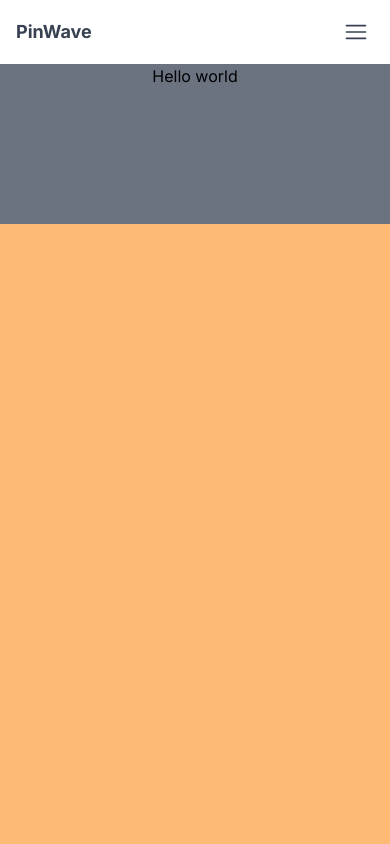
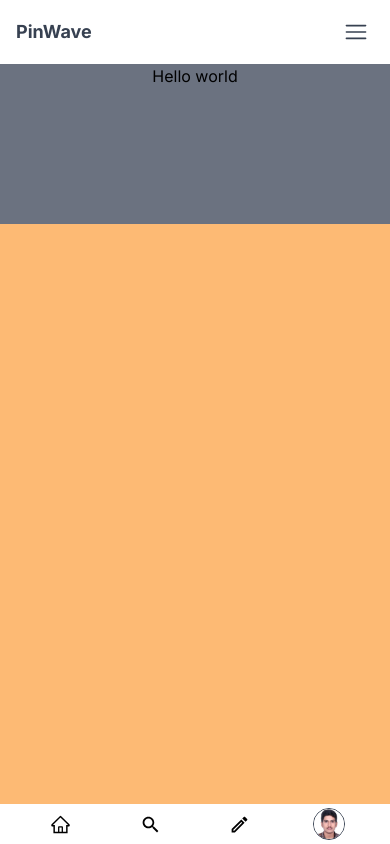
Before and after one commit to anoopraju31/pinwave, a Next.js app: page / in a window 390 px wide. Shown: the top 844 px of the page. Built offline with nearby package versions, Linux system fonts and the light colour scheme.

Commit message:
Bottom Nav : styled

```diff
--- a/src/components/BottomNav.tsx
+++ b/src/components/BottomNav.tsx
@@ -1,7 +1,34 @@
 import React from 'react'
+import { AiOutlineHome } from 'react-icons/ai'
+import { MdOutlineCreate } from 'react-icons/md'
+import { IoMdSearch } from 'react-icons/io'
+import { ProfileButton } from '.'
+import Link from 'next/link'
 
 const BottomNav = () => {
-	return <div>BottomNav</div>
+	return (
+		<div className='flex md:hidden w-full h-10 p-4 bg-white justify-around items-center fixed bottom-0 left-0 '>
+			<Link
+				href='/'
+				className='w-8 h-8 hover:bg-gray-300 rounded-full flex justify-center items-center'>
+				<AiOutlineHome size={21} />
+			</Link>
+
+			<Link
+				href='/search'
+				className='w-8 h-8 hover:bg-gray-300 rounded-full flex justify-center items-center'>
+				<IoMdSearch size={21} />
+			</Link>
+
+			<Link
+				href='/create'
+				className='w-8 h-8 hover:bg-gray-300 rounded-full flex justify-center items-center'>
+				<MdOutlineCreate size={21} />
+			</Link>
+
+			<ProfileButton />
+		</div>
+	)
 }
 
 export default BottomNav
--- a/src/components/ProfileButton.tsx
+++ b/src/components/ProfileButton.tsx
@@ -3,7 +3,7 @@ import React from 'react'
 
 const ProfileButton = () => {
 	return (
-		<div className='w-9 h-9 rounded-full border border-gray-700'>
+		<div className='w-8 h-8 rounded-full border border-gray-700'>
 			<Image
 				src='/anoop.jpg'
 				alt='profile'
```
